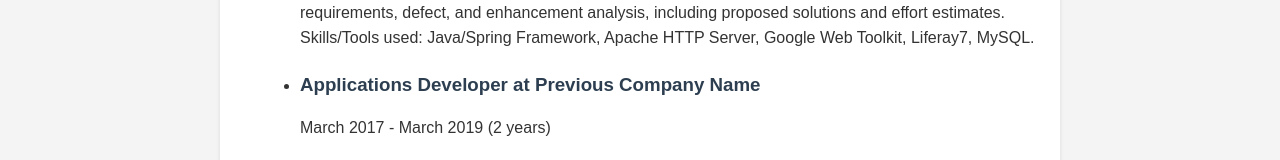
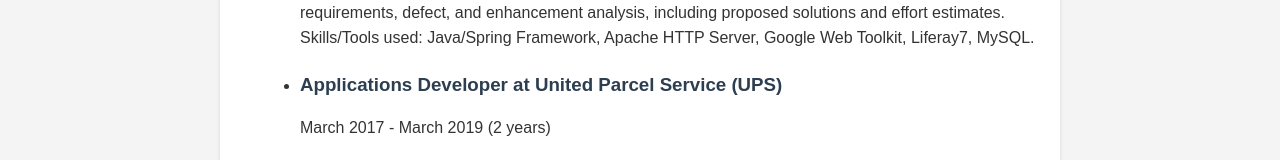
Before and after one commit to msmith1392/msmith1392.github.io, a React (Create React App) app: page /work-experience in a window 1280 px wide. Shown: the part 574-734 px from the top of the page. Built offline with nearby package versions, Linux system fonts and the light colour scheme.

Commit message:
Correct company name for Applications Developer

```diff
--- a/src/components/WorkExperience.js
+++ b/src/components/WorkExperience.js
@@ -18,7 +18,7 @@
     },
     {
         jobTitle: "Applications Developer",
-        company: "Previous Company Name",
+        company: "United Parcel Service (UPS)",
         startDate: "March 2017",
         endDate: "March 2019",
         description:
```
